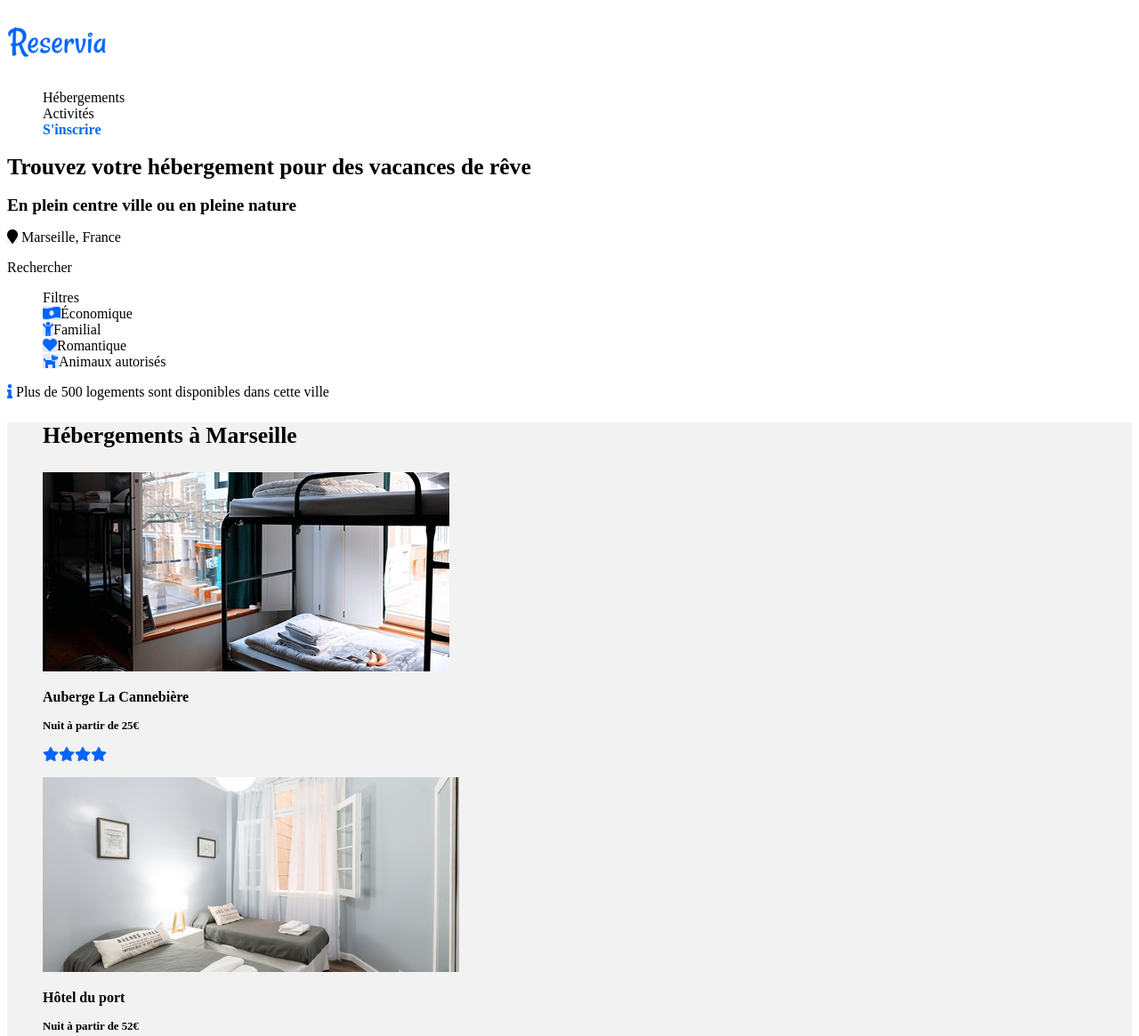
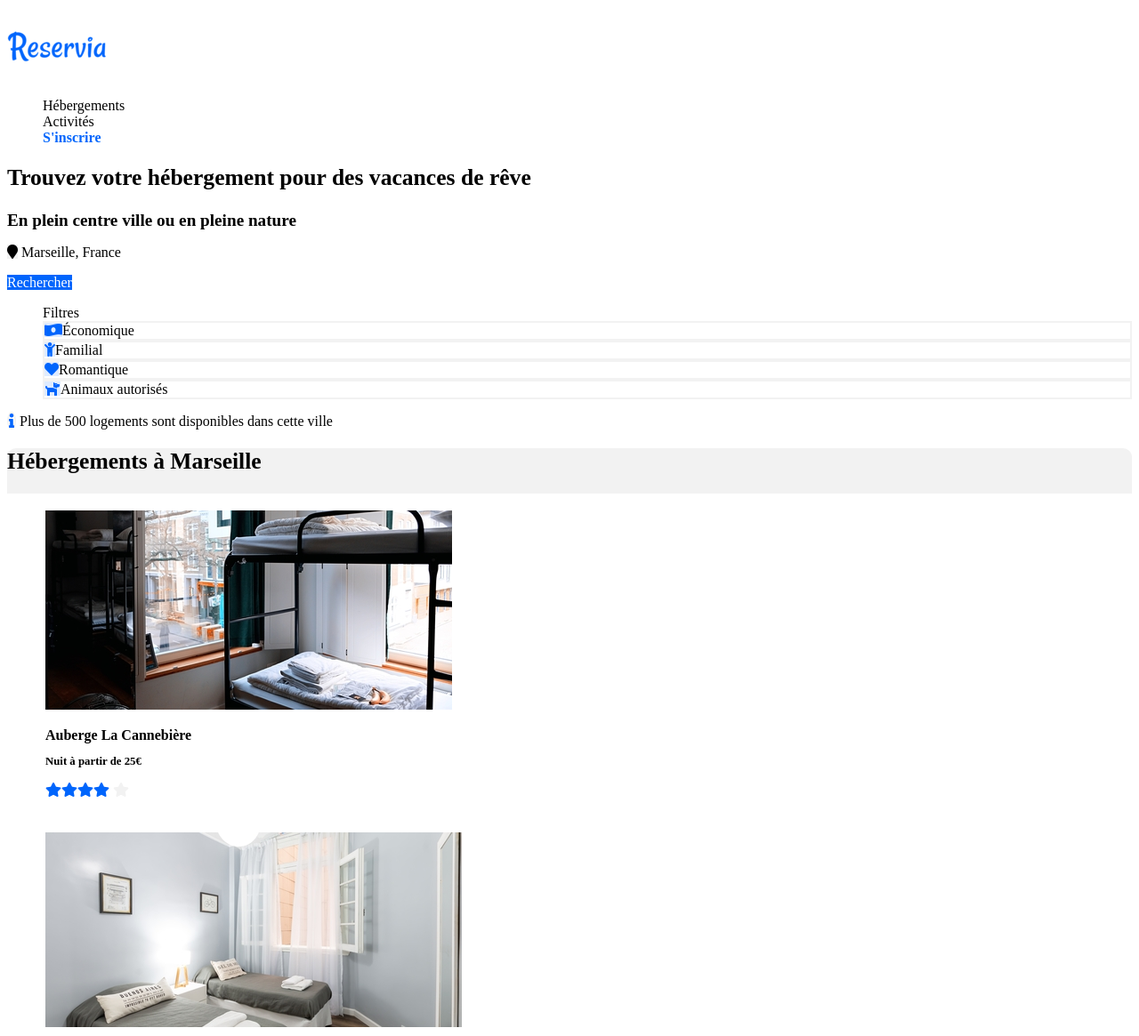
Before and after one commit to vguilbaud/VincentGuilbaud_2_04012021, a plain HTML site: page frontpage.html in a window 1280 px wide. Shown: the top 1165 px of the page at 89% size. Drawn offline with Linux system fonts and the light colour scheme; files whose address does not match are found by name; a web font is replaced by a local one.

Commit message:
Ajout logo graph oublié et bordures

```diff
--- a/frontpage.html
+++ b/frontpage.html
@@ -8,6 +8,7 @@
 </head>
 
 <body>
+    <section class="entete">
         <nav>
             <h1><img src="material/images/logo/logoreserviasmall.png" alt="Logo Reservia"></h1>
             <ul>
@@ -21,8 +22,9 @@
             <h2>En plein centre ville ou en pleine nature</h2>
             <p><span class="map-logo"></span> Marseille, France</p>
             <p><a href="recherche.html">Rechercher</a></p>
-        </div>
-        <nav>
+        </header>
+    </section>
+    <nav class="filtres">
         <ul>Filtres
             <li><span class="bill-logo"></span>Économique</li>
             <li><span class="family-logo"></span>Familial</li>
@@ -30,11 +32,10 @@
             <li><span class="dog-logo"></span>Animaux autorisés</li>
         </ul>
         <p><span class="info-logo"></span> Plus de 500 logements sont disponibles dans cette ville</p>
-    </header>
-    <section>
+    </nav>
         <article>
+            <h1 id="ancreheb">Hébergements à Marseille</h1>
             <ul>
-            <h1 id="ancreheb">Hébergements à Marseille</h1>
                 <li class="aubcan"><a href="cannebiere.html">
                         <p><img src="material/images/hebergements/aubcancroc.jpg" alt="Auberge la Cannebière"></p>
                         <h1>Auberge La Cannebière</h1>
@@ -75,8 +76,9 @@
             <p>Afficher plus</p>
         </article>
         <aside>
+                <h1>Les plus populaires</h1>
+                <p class="graph-logo"></p>
                 <ul>
-            <h1>Les plus populaires</h1>
                 <li class="hotelsoleil"><a href="soleilm.html">
                         <p><img src="material/images/hebergements/hotelsoleilcroc.jpg" alt="Hôtel le soleil du matin"></p>
                         <h1>Hôtel Le soleil du matin</h1>
@@ -97,7 +99,7 @@
                     </a></li>
             </ul>
         </aside>
-    <section>
+        <section class="activites">
             <ul>
                 <h1 id="ancreact">Activités à Marseille</h1>
                 <li class="vieuxport"><a href="vieuxport.html">
--- a/stylesheetfrontpage.css
+++ b/stylesheetfrontpage.css
@@ -12,16 +12,7 @@ body {
     font-family: 'Raleway'
 }
 
-.map-logo,
-.bill-logo,
-.family-logo,
-.heart-logo,
-.dog-logo,
-.info-logo,
-.bluestar,
-.greystar {
-    font-family: 'Fontawesome'
-}
+.map-logo,.bill-logo,.family-logo,.heart-logo,.dog-logo,.info-logo,.bluestar,.greystar,.graph-logo{font-family:'Fontawesome'}
 
 .greystar {
     color: #F2F2F2;
@@ -31,7 +22,6 @@ body {
 .family-logo,
 .heart-logo,
 .dog-logo,
-.info-logo,
 .info-logo,
 .inscription,
 .bluestar {
@@ -79,4 +69,20 @@ a {
     text-decoration: none;
     color: black
 }
-li{list-style: none}
+
+li {
+    list-style: none
+}
+
+header p a {
+    color: white;
+    background-color: #0065FC;
+}
+
+article ul,aside ul{
+    background-color: white
+}
+.filtres li{border: 2px #F2F2F2 solid;}
+article, aside,.activites{border-radius: 10px}
+article li, aside li{border: 3px white solid;border-radius: 10px}
+.info-logo{border:2px #F2F2F2 solid;border-radius: 50%}
```
Lines whose indentation alone changed are shown as unchanged.
